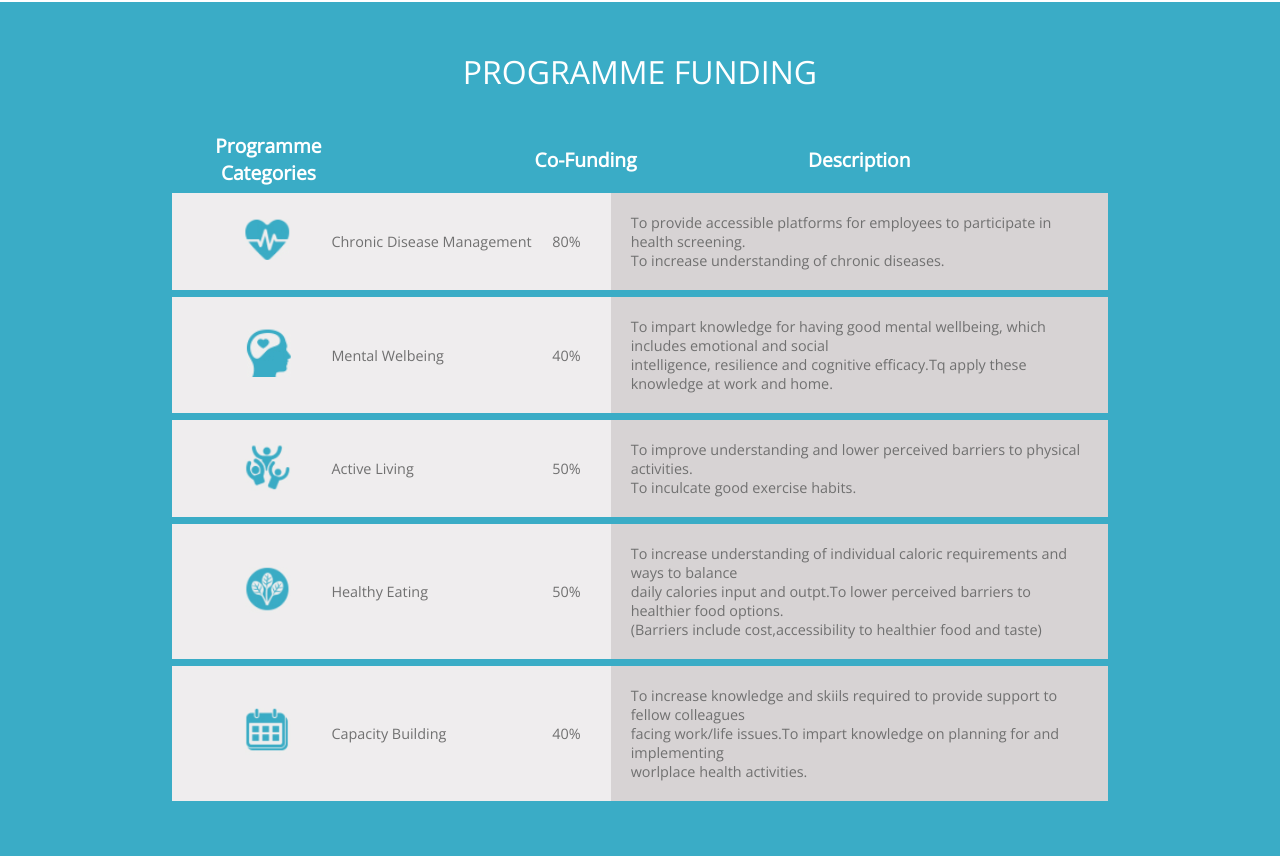
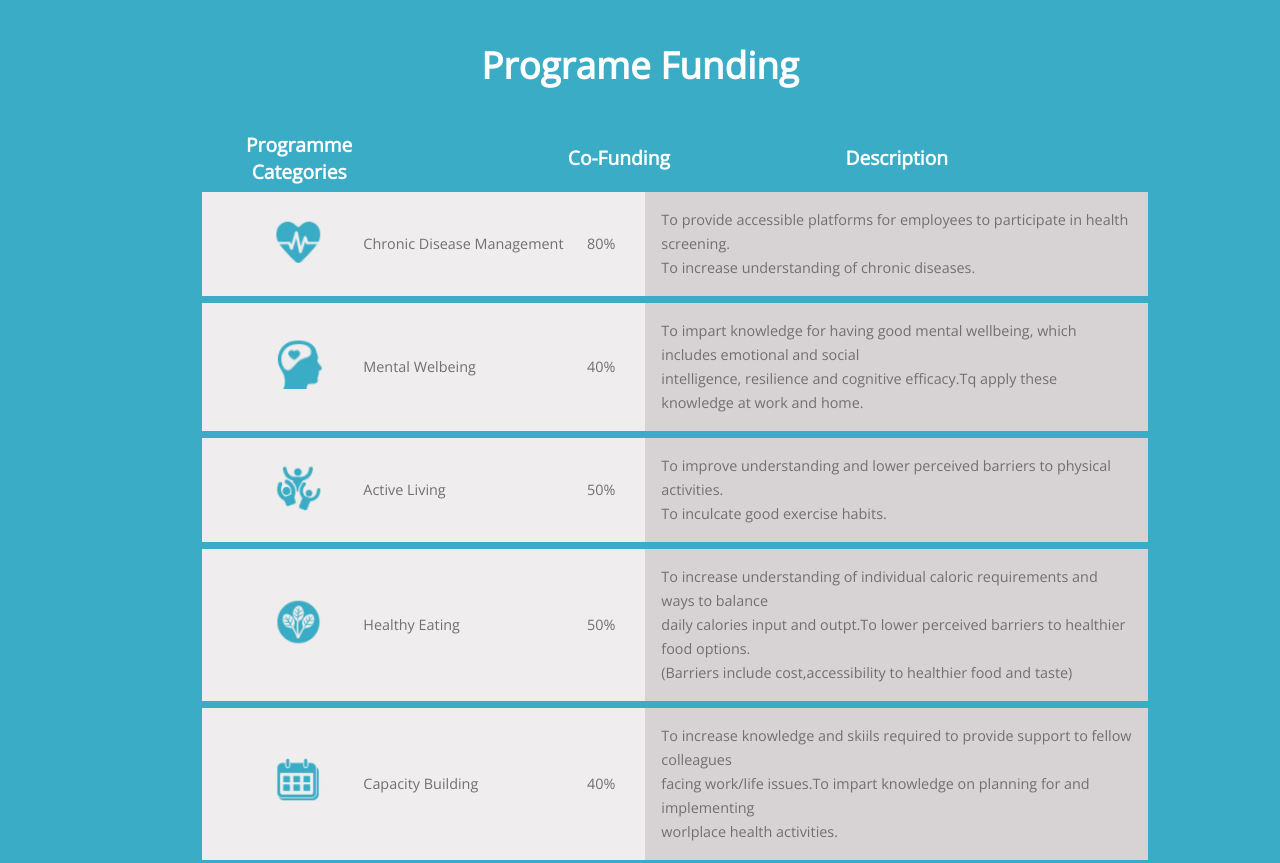
Before and after one commit to An-29/SME-practice, a plain HTML site: page index.html in a window 1280 px wide. Shown: the part 720-1583 px from the top of the page. Drawn offline with nearby package versions, Linux system fonts and the light colour scheme.

Commit message:
the css was modified

```diff
--- a/index.html
+++ b/index.html
@@ -58,62 +58,60 @@
                 <p>Programmes receive Co-Funding from the Health Promotion Board according to the following guidelines. </p>
             </div>
         </section>
-        <section class="programmes">
-            <div class="programmes__conteiner container">
-                <div class="programmes__title">
-                    <h2>programme funding</h2>
-                </div>
-                <table class="programmes__table">
-                    <tr class="programm__title">
+        <section class="programs">
+            <div class="programs__conteiner container">
+                <h2>programe funding</h2>
+                <table class="programs__table">
+                    <tr class="programs__title">
                         <th><span>Programme Categories</span></th>
                         <th colspan="2"><span class="co-funding">Co-Funding</span></th>
                         <th><span>Description</span></th>
                     </tr>
-                    <tr class="program__icon">
-                        <td class="program__img">
+                    <tr class="programs__icon">
+                        <td class="programs__img">
                             <img src="public/img/corazon.png" alt="Logo " />
                         </td>
-                        <td class="program__name"> <span>Chronic Disease Management</span></td>
+                        <td class="programs__name"> <span>Chronic Disease Management</span></td>
                         <td class="porcentage"><span>80%</span> </td>
-                        <td class="program__description">
+                        <td class="programs__description">
                             <p> To provide accessible platforms for employees to participate in health screening.</p>
                             <p> To increase understanding of chronic diseases.</p>
                         </td>
 
                     </tr>
-                    <tr class="program__icon">
-                        <td class="program__img"> <img src="public/img/cabeza.png" alt="Logo " /></td>
-                        <td class="program__name"><span>Mental Welbeing</span></td>
+                    <tr class="programs__icon">
+                        <td class="programs__img"> <img src="public/img/cabeza.png" alt="Logo " /></td>
+                        <td class="programs__name"><span>Mental Welbeing</span></td>
                         <td class="porcentage"> <span>40%</span></td>
-                        <td class="program__description">
+                        <td class="programs__description">
                             <p>To impart knowledge for having good mental wellbeing, which includes emotional and social</p>
                             <p>intelligence, resilience and cognitive efficacy.Tq apply these knowledge at work and home. </p>
                         </td>
                     </tr>
-                    <tr class="program__icon">
-                        <td class="program__img"><img src="public/img/people.png" alt="Logo "></td>
-                        <td class="program__name"> <span>Active Living</span></td>
+                    <tr class="programs__icon">
+                        <td class="programs__img"><img src="public/img/people.png" alt="Logo "></td>
+                        <td class="programs__name"> <span>Active Living</span></td>
                         <td class="porcentage"> <span>50%</span></td>
-                        <td class="program__description">
+                        <td class="programs__description">
                             <p>To improve understanding and lower perceived barriers to physical activities.</p>
                             <p>To inculcate good exercise habits.</p>
                         </td>
                     </tr>
-                    <tr class="program__icon">
-                        <td class="program__img"> <img src="public/img/hojas.png" alt="Logo " /></td>
-                        <td class="program__name"> <span>Healthy Eating</span></td>
+                    <tr class="programs__icon">
+                        <td class="programs__img"> <img src="public/img/hojas.png" alt="Logo " /></td>
+                        <td class="programs__name"> <span>Healthy Eating</span></td>
                         <td class="porcentage"> <span>50%</span></td>
-                        <td class="program__description">
+                        <td class="programs__description">
                             <p>To increase understanding of individual caloric requirements and ways to balance</p>
                             <p> daily calories input and outpt.To lower perceived barriers to healthier food options.</p>
                             <p>(Barriers include cost,accessibility to healthier food and taste)</p>
                         </td>
                     </tr>
-                    <tr class="program__icon">
-                        <td class="program__img"> <img src="public/img/calendario.png" alt="Logo " /></td>
-                        <td class="program__name"> <span>Capacity Building</span></td>
+                    <tr class="programs__icon">
+                        <td class="programs__img"> <img src="public/img/calendario.png" alt="Logo " /></td>
+                        <td class="programs__name"> <span>Capacity Building</span></td>
                         <td class="porcentage"> <span>40%</span></td>
-                        <td class="program__description">
+                        <td class="programs__description">
                             <p>To increase knowledge and skiils required to provide support to fellow colleagues</p>
                             <p>facing work/life issues.To impart knowledge on planning for and implementing</p>
                             <p>worlplace health activities.</p>
--- a/public/css/styles.css
+++ b/public/css/styles.css
@@ -1,17 +1,20 @@
-.fa-search {
-    position: absolute;
-    right: 2px;
-    background: #3AACC6;
-    color: white;
-    bottom: 3px;
-    padding: 10px;
-    font-size: 17px;
+body {
+    color: #707070;
+    font-family: Open Sans, Arial, sans-serif;
 }
+
+.container {
+    margin: 0 auto;
+    width: 74%;
+}
+
+
+/*style hero*/
 
 .hero {
     background: #3AACC6;
     color: white;
-    padding: 100px 0 38px 0;
+    padding: 6rem 0 2rem 0;
 }
 
 .hero__title {
@@ -27,59 +30,16 @@
     line-height: 34px;
 }
 
-.logo {
-    width: 120px;
-}
-
-.main-title {
-    color: #3AACC6;
-    text-transform: uppercase;
-    text-align: center;
-    font-size: 32px;
-    font-weight: 700;
-    margin-top: 50px;
-}
-
-.search-button input {
-    border: 2px solid #3AACC6;
-    padding: 10px;
-    width: 334px;
-    font-size: 15px;
-}
-
-.search-button {
-    float: right;
-    position: relative;
-    margin-bottom: 5px;
-    margin: 24px 0;
-}
-
-.programe h3 {
-    font-weight: 800;
-}
-
-body {
-    color: #707070;
-    font-family: Open Sans, Arial, sans-serif;
-}
-
-.container {
-    margin: 0 auto;
-    width: 79%;
-}
-
 
 /*review*/
 
 .review {
     text-align: center;
-    /* font-size: 16px; */
     margin: 3rem 0;
 }
 
 .review__title {
     color: #3AACC6;
-    /* text-align: center; */
     font-size: 30px;
     margin-bottom: 1rem;
 }
@@ -99,40 +59,6 @@ body {
 }
 
 
-/*PROGRAMMES*/
-
-.programmes {
-    background: #3AACC6;
-    padding: 3rem;
-}
-
-.programmes__title {
-    text-align: center;
-    color: #fff;
-    text-transform: uppercase;
-    font-size: 2rem;
-    margin-bottom: 2rem;
-}
-
-.table__row--blue>.table__icon,
-.table__row--blue>.table__percentage,
-.table__row--blue>.table__dark,
-.table__row--blue>.image {
-    background: #3AACC6;
-    color: #FFF;
-    font-weight: bold;
-    font-size: 18px;
-}
-
-.table__row--blue>.table__percentage {
-    width: 110px;
-}
-
-.imag {
-    text-align: center;
-}
-
-
 /*info-company*/
 
 .info-company__empploye {
@@ -147,42 +73,6 @@ body {
     vertical-align: middle;
     text-align: center;
     line-height: 26px;
-}
-
-.main__title {
-    text-align: center;
-    color: #3AACC6;
-    font-size: 40px;
-    margin: 35px 0;
-}
-
-
-/*TABLE*/
-
-body {
-    margin: 0;
-    color: #707070;
-}
-
-.main-title {
-    color: #3AACC6;
-    text-transform: uppercase;
-    text-align: center;
-    font-size: 32px;
-}
-
-.selected-programs__content {
-    font-family: Arial, Helvetica, Verdana;
-}
-
-.selected-programs__title {
-    background: #3AACC6;
-    color: white;
-    text-transform: uppercase;
-    padding: 21px;
-    display: block;
-    text-decoration: none;
-    border-radius: 1px;
 }
 
 button {
@@ -207,3 +97,48 @@ button {
     text-align: right;
     width: 900px;
 }
+
+.table__row--blue>.table__icon,
+.table__row--blue>.table__percentage,
+.table__row--blue>.table__dark,
+.table__row--blue>.image {
+    background: #3AACC6;
+    color: #FFF;
+    font-weight: bold;
+    font-size: 18px;
+}
+
+.table__row--blue>.table__percentage {
+    width: 110px;
+}
+
+.fa-search {
+    position: absolute;
+    right: 2px;
+    background: #3AACC6;
+    color: white;
+    bottom: 3px;
+    padding: 10px;
+    font-size: 17px;
+}
+
+.main__title {
+    text-align: center;
+    color: #3AACC6;
+    font-size: 40px;
+    margin: 35px 0;
+}
+
+.search-button input {
+    border: 2px solid #3AACC6;
+    padding: 10px;
+    width: 334px;
+    font-size: 15px;
+}
+
+.search-button {
+    float: right;
+    position: relative;
+    margin-bottom: 5px;
+    margin: 24px 0;
+}
--- a/public/css/table_style.css
+++ b/public/css/table_style.css
@@ -1,22 +1,44 @@
 /*programmes__table*/
 
-.programmes__table {
+.programs {
+    background: #3AACC6;
+    padding: 3rem;
+}
+
+.programs h2 {
+    color: #fff;
+    font-size: 2.3rem;
+    font-weight: 700;
+    margin-bottom: 2.1rem;
+    text-align: center;
+    text-transform: capitalize;
+}
+
+.programs__table {
     border-collapse: separate;
     border-spacing: 0 7px;
     font-size: 0.9rem;
+    width: 108%;
 }
 
-.program__icon {
+.programs__icon {
     background: #EFEDEE;
 }
 
-.program__name {
+.programs__title th {
+    color: #fff !important;
+    font-size: 1.2rem;
+    text-align: center;
+    width: 21%;
+}
+
+.programs__name {
     width: 24%;
 }
 
-.program__name>span {
+.programs__name>span {
+    left: -33px;
     position: relative;
-    left: -33px;
 }
 
 tr .co-funding {
@@ -25,45 +47,46 @@ tr .co-funding {
 }
 
 .porcentage>span {
+    left: -30px;
     position: relative;
-    left: -30px;
 }
 
-.program__description {
-    width: 72%;
+.programs__description {
+    width: 67%;
     background: #D7D3D4;
-    padding: 20px;
+    padding: 1rem;
+    line-height: 1.5rem;
 }
 
-.program__img {
+.programs__img {
     text-align: center;
 }
 
-.program__img img {
+.programs__img img {
     width: 24%;
 }
 
 .programm__title th {
     color: #fff !important;
+    font-size: 1.2rem;
     text-align: center;
     width: 21%;
-    font-size: 1.2rem;
 }
 
 
 /*program table list*/
 
 .program {
+    background: #EFEDEE;
     border-collapse: collapse;
     border-spacing: 0;
+    margin: 30px auto;
     width: 90%;
-    margin: 30px auto;
-    background: #EFEDEE;
 }
 
 .program-info {
+    color: #3AACC6;
     text-transform: capitalize;
-    color: #3AACC6;
 }
 
 .program-info th {
@@ -77,11 +100,21 @@ tr .co-funding {
 .program .title h3 {
     background: #3AACC6;
     color: white;
+    font-weight: 700;
+    padding: 1rem;
     text-transform: uppercase;
-    padding: 1rem;
-    font-weight: 700;
 }
 
 .program .title th {
     background: #fff;
 }
+
+.selected-programs__title {
+    background: #3AACC6;
+    border-radius: 1px;
+    color: white;
+    display: block;
+    text-transform: uppercase;
+    text-decoration: none;
+    padding: 21px;
+}
```
